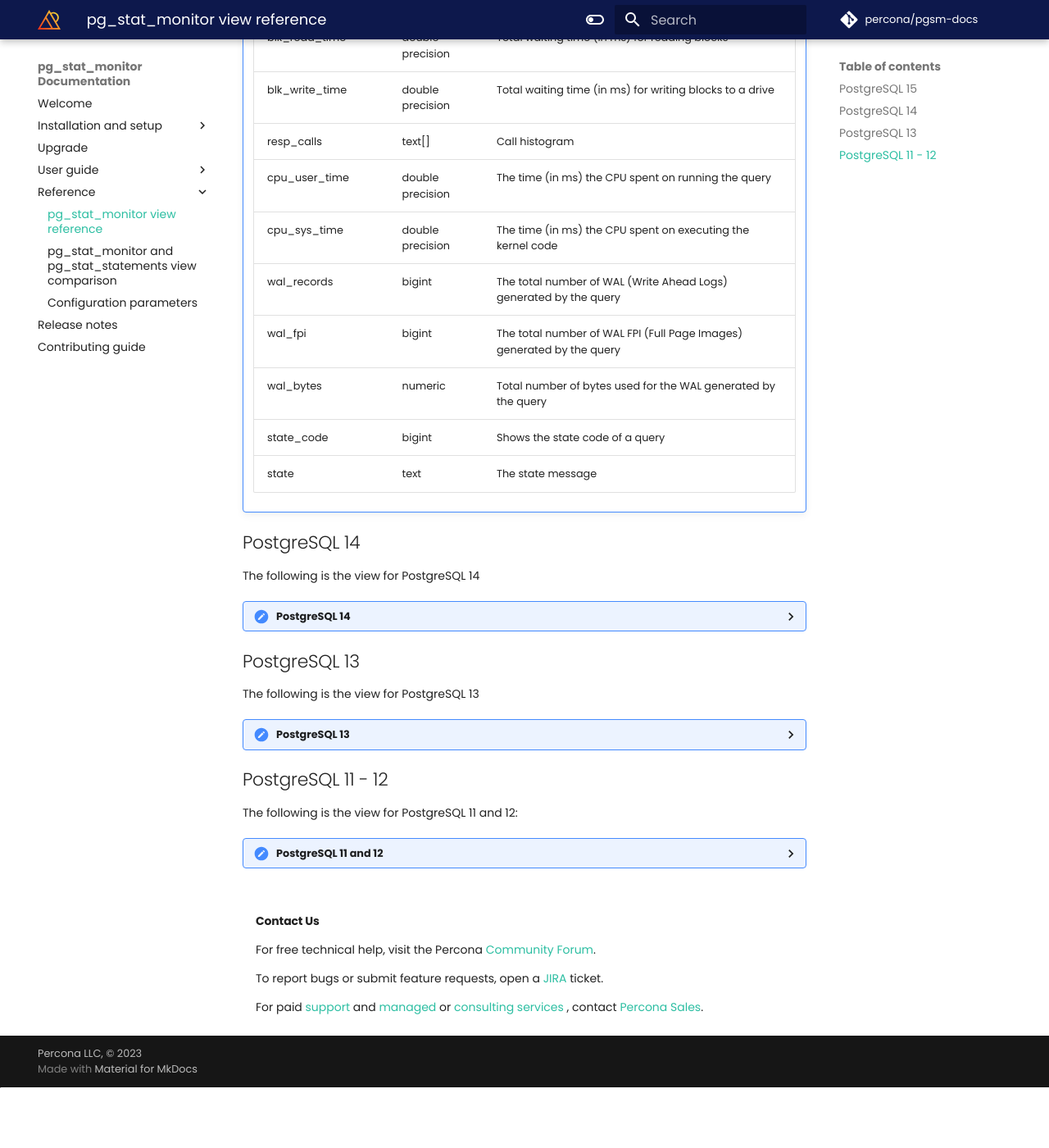
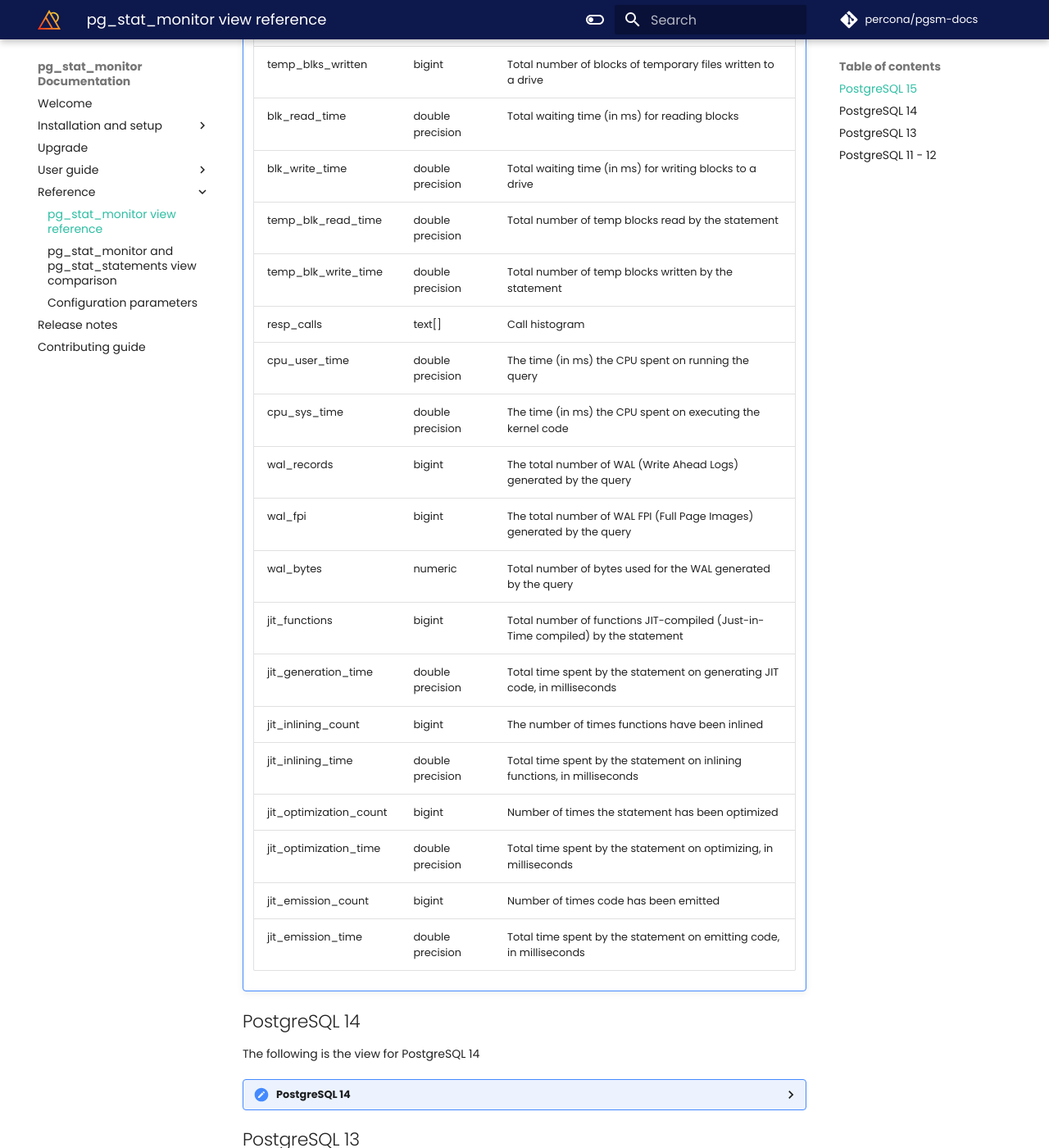
Before and after one commit to percona/pgsm-docs, an MkDocs documentation site: the page built from docs/reference.md, in a window 1280 px wide and 1400 px high, scrolled down 3213 px. Shown: the whole window at 82% size. Built offline with MkDocs 1.6.1 and Material for MkDocs 9.7.7, drawn with Linux system fonts in a browser that asks for light colours; nearby versions of some CDN libraries; comment, search, counter and statistics services are not loaded; the version menu is left out; before the commit the page ends 4540 px from its top, so only the background shows below that.

Commit message:
PG-320 Removed state, state_code from view,
PG-435 Updated view for PG15
modified:   docs/reference.md

```diff
--- a/docs/reference.md
+++ b/docs/reference.md
@@ -62,14 +62,23 @@ The following table describes the `pg_stat_monitor` view for PostgreSQL 15 and h
      temp_blks_written  | bigint                      | Total number of blocks of temporary files written to a drive
      blk_read_time      | double precision            | Total waiting time (in ms) for reading blocks
      blk_write_time     | double precision            | Total waiting time (in ms) for writing blocks to a drive
+     temp_blk_read_time | double precision            | Total number of temp blocks read by the statement
+     temp_blk_write_time| double precision            | Total number of temp blocks written by the statement
      resp_calls         | text[]                      | Call histogram
      cpu_user_time      | double precision            | The time (in ms) the CPU spent on running the query
      cpu_sys_time       | double precision            | The time (in ms) the CPU spent on executing the kernel code
      wal_records         | bigint                | The total number of WAL (Write Ahead Logs) generated by the query
      wal_fpi             | bigint                | The total number of WAL FPI (Full Page Images) generated by the query
      wal_bytes           | numeric               | Total number of bytes used for the WAL generated by the query
-     state_code          | bigint                | Shows the state code of a query
-     state               | text                      | The state message
+     jit_functions        | bigint               | Total number of functions JIT-compiled (Just-in-Time compiled) by the statement
+     jit_generation_time  | double precision     | Total time spent by the statement on generating JIT code, in milliseconds
+     jit_inlining_count   | bigint               | The number of times functions have been inlined
+     jit_inlining_time    | double precision     | Total time spent by the statement on inlining functions, in milliseconds
+     jit_optimization_count| bigint              | Number of times the statement has been optimized
+     jit_optimization_time| double precision     | Total time spent by the statement on optimizing, in milliseconds
+     jit_emission_count   | bigint               | Number of times code has been emitted
+     jit_emission_time    | double precision     | Total time spent by the statement on emitting code, in milliseconds
+
 
 ## PostgreSQL 14
 
@@ -131,8 +140,6 @@ The following is the view for PostgreSQL 14
     wal_records         | bigint                | The total number of WAL (Write Ahead Logs) generated by the query
     wal_fpi             | bigint                | The total number of WAL FPI (Full Page Images) generated by the query
     wal_bytes           | numeric               | Total number of bytes used for the WAL generated by the query
-    state_code          | bigint                | Shows the state code of a query
-    state               | text                      | The state message
 
 
 ## PostgreSQL 13
@@ -194,8 +201,6 @@ The following is the view for PostgreSQL 13
     | wal_records         | bigint           | The total number of WAL (Write Ahead Logs) generated by the query
     | wal_fpi             | bigint           | The total number of WAL FPI (Full Page Images) generated by the query
     | wal_bytes           | numeric          | Total number of bytes used for the WAL generated by the query
-    | state_code          | bigint           | Shows the state code of a query
-    | state               | text             | The state message
 
 
 ## PostgreSQL 11 - 12
@@ -248,5 +253,6 @@ The following is the view for PostgreSQL 11 and 12:
     |resp_calls         | text[]                      | Call histogram
     |cpu_user_time      | double precision            | The time (in ms) the CPU spent on running the query
     |cpu_sys_time       | double precision            | The time (in ms) the CPU spent on executing the kernel code
-    |state_code          | bigint                | Shows the state code of a query
-    |state               | text                      | The state message
+    |wal_records         | bigint                | The total number of WAL (Write Ahead Logs) generated by the query
+    |wal_fpi             | bigint                | The total number of WAL FPI (Full Page Images) generated by the query
+    |wal_bytes           | numeric               | Total number of bytes used for the WAL generated by the query
```
